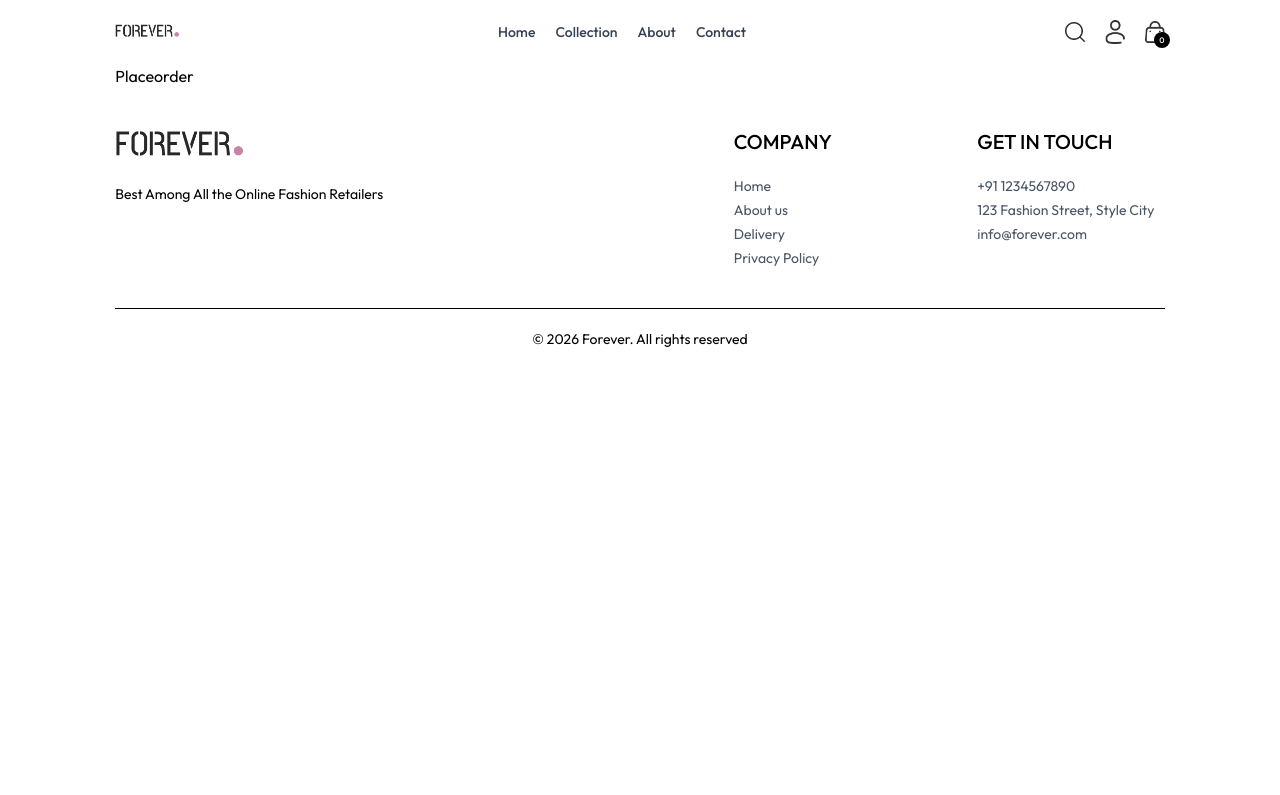
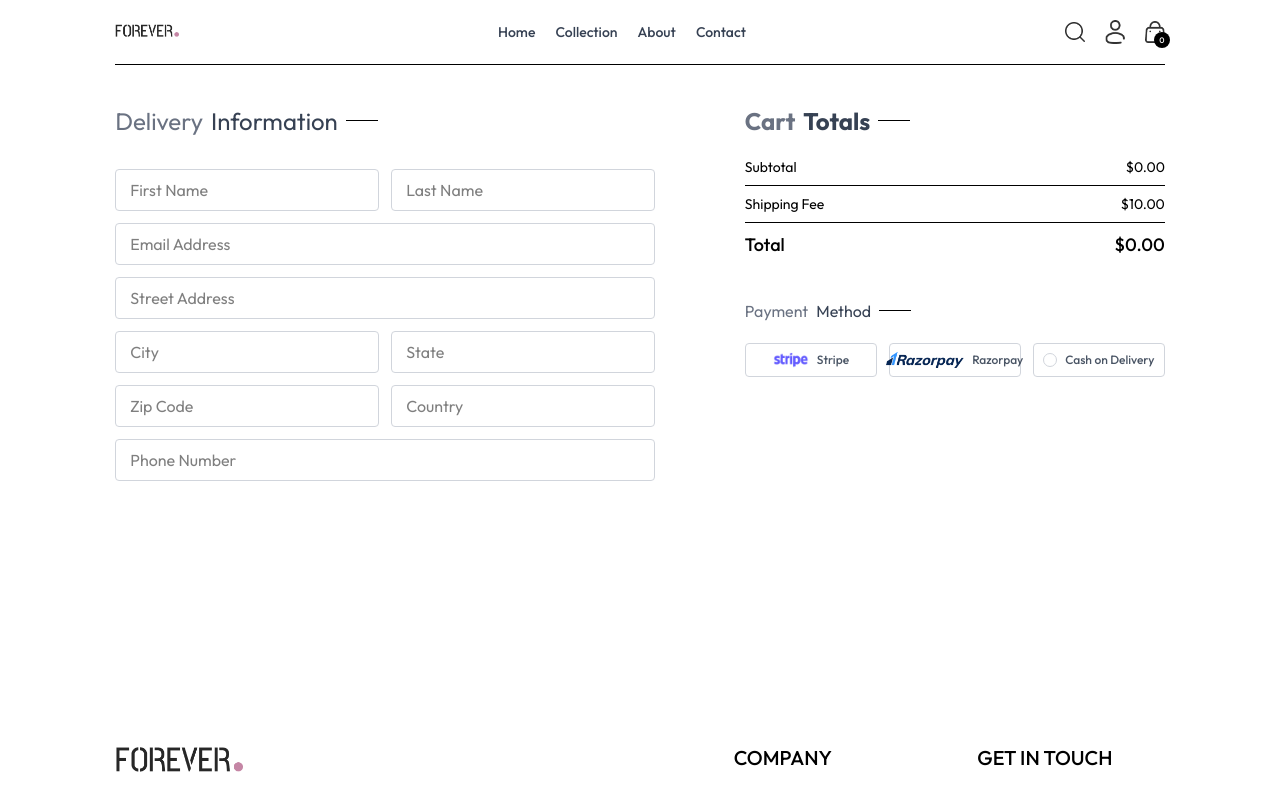
Before and after one commit to siddharthg-7/E-Commerce-Website, a React (Vite) app in the folder frontend/: page /PlaceOrder in a window 1280 px wide. Shown: the top 795 px of the page. Built offline with nearby package versions, Linux system fonts and the light colour scheme.

Commit message:
feat: enhance product and cart functionality with optimized state management and new CartTotal component

```diff
--- /dev/null
+++ b/frontend/src/components/CartTotal.jsx
@@ -0,0 +1,41 @@
+import React, { useContext } from 'react';
+import { ShopContext } from '../context/ShopContext';
+import Tittle from './Tittle';
+
+const CartTotal = () => {
+  const { currency, delivery_fee, getcartAmount } = useContext(ShopContext);
+
+  return (
+    <div className='w-full'>
+      <div className='text-2xl font-bold'>
+        <Tittle text1='Cart' text2='Totals' />
+      </div>
+
+      <div className='flex flex-col gap-2 mt-2 text-sm'>
+        <div className='flex justify-between'>
+          <p>Subtotal</p>
+          <p>{currency}{getcartAmount().toFixed(2)}</p>
+        </div>
+
+        <hr />
+
+        <div className='flex justify-between'>
+          <p>Shipping Fee</p>
+          <p>{currency}{delivery_fee.toFixed(2)}</p>
+        </div>
+
+        <hr />
+
+        <div className='flex justify-between font-medium text-lg'>
+          <p>Total</p>
+          <p>
+            {currency}
+            {(getcartAmount() === 0 ? 0 : getcartAmount() + delivery_fee).toFixed(2)}
+          </p>
+        </div>
+      </div>
+    </div>
+  );
+};
+
+export default CartTotal;
--- a/frontend/src/components/RelatedProducts.jsx
+++ b/frontend/src/components/RelatedProducts.jsx
@@ -1,21 +1,20 @@
-import React, { useEffect } from 'react'
-import { useContext } from 'react';
+import React, { useContext, useMemo } from 'react'
 import { ShopContext } from '../context/ShopContext';
 import ProductItem from './ProductItem';
 import Tittle from './Tittle';
 
 const RelatedProducts = ({category,subCategory}) => {
     const {products} = useContext(ShopContext);
-    const [related,setRelated] = React.useState([]);
-    useEffect(() => {
-        if(products.length > 0){
-            let productscopy = products.slice();
-            productscopy = productscopy.filter((item) => item.category === category );
-            productscopy = productscopy.filter((item) =>  item.subCategory === subCategory);
-            setRelated(productscopy.slice(0,5));
+        const related = useMemo(() => {
+            if (products.length === 0) {
+                return [];
+            }
 
-        }
-    }, [products, category, subCategory])
+            return products
+                .filter((item) => item.category === category)
+                .filter((item) => item.subCategory === subCategory)
+                .slice(0, 5);
+        }, [products, category, subCategory]);
 
   return (
     <div className='my-24'>
--- a/frontend/src/context/ShopContext.jsx
+++ b/frontend/src/context/ShopContext.jsx
@@ -1,6 +1,7 @@
-import { createContext, useEffect, useState } from "react";
+import { createContext, useState } from "react";
 import {products} from '../assets/assets'
 import { toast } from "react-toastify";
+import { useNavigate } from "react-router-dom";
 const ShopContext = createContext({
     products: [],
     currency: '$',
@@ -20,6 +21,7 @@ const ShopContextProvider = ({ children }) => {
     const [search,setSearch] = useState('');
     const [showsearch,setShowSearch] = useState(false);
     const [cartItems,setCartItems] = useState({});
+    const navigate = useNavigate();
     const addToCart = async (itemId,size) =>
     {
         if(!size) {
@@ -87,6 +89,29 @@ const ShopContextProvider = ({ children }) => {
 
   return totalcount;
 };
+
+const getcartAmount = () => {
+    let totalAmount = 0;
+
+    for (const itemId in cartItems) {
+        const productExists = products.some(p => p._id === itemId);
+
+        if (!productExists) continue;
+
+        const productData = products.find(p => p._id === itemId);
+
+        for (const size in cartItems[itemId]) {
+            const quantity = cartItems[itemId][size];
+
+            if (quantity > 0) {
+                totalAmount += productData.price * quantity;
+            }
+        }
+    }
+
+    return totalAmount;
+};
+
     const value = {
         products,
         currency,
@@ -98,7 +123,10 @@ const ShopContextProvider = ({ children }) => {
         cartItems,
         addToCart,
         removeFromCart,
-        getCartItemsCount
+        getCartItemsCount,
+        getcartAmount,
+        navigate
+
     };
 
     return (
--- a/frontend/src/pages/Cart.jsx
+++ b/frontend/src/pages/Cart.jsx
@@ -1,9 +1,19 @@
 import React, { useContext, useMemo } from 'react';
+import { useNavigate } from 'react-router-dom';
 import { ShopContext } from '../context/ShopContext';
 import { assets } from '../assets/assets';
+import Tittle from '../components/Tittle';
 
 const Cart = () => {
-  const { products, currency, cartItems, removeFromCart } = useContext(ShopContext);
+  const navigate = useNavigate();
+  const {
+    products,
+    currency,
+    cartItems,
+    delivery_fee,
+    removeFromCart,
+    getcartAmount,
+  } = useContext(ShopContext);
 
   const cartData = useMemo(() => {
     const tempData = [];
@@ -25,13 +35,20 @@ const Cart = () => {
     return tempData;
   }, [cartItems]);
 
+  const subTotal = getcartAmount();
+  const total = subTotal === 0 ? 0 : subTotal + delivery_fee;
+
   if (cartData.length === 0) {
     return <div className='border-t pt-8 text-gray-600'>Your cart is empty.</div>;
   }
 
   return (
     <>
-      {cartData.map((item, index) => {
+      <div className='text-2xl mb-4 border-t pt-8'>
+        <Tittle text1='YOUR' text2='CART' />
+      </div>
+
+      {cartData.map((item) => {
         const productData = products.find((product) => product._id === item._id);
 
         if (!productData) {
@@ -40,7 +57,7 @@ const Cart = () => {
 
         return (
           <div
-            key={index}
+            key={item._id + item.size}
             className='py-4 border-t border-b text-gray-700 grid grid-cols-[4fr_1fr_1fr] items-center gap-4'
           >
             <div className='flex items-start gap-6'>
@@ -50,28 +67,25 @@ const Cart = () => {
                 alt=''
               />
               <div>
-                <p className='text-xs sm:text-lg font-medium'>
-                  {productData.name}
-                </p>
+                <p className='text-xs sm:text-lg font-medium'>{productData.name}</p>
 
                 <div className='flex items-center gap-5 mt-2'>
                   <p>
                     {currency}
                     {productData.price}
                   </p>
-
-                  <p className='px-2 sm:px-3 sm:py-1 border bg-slate-50'>
-                    {item.size}
-                  </p>
+                  <p className='px-2 sm:px-3 sm:py-1 border bg-slate-50'>{item.size}</p>
                 </div>
               </div>
             </div>
+
             <input
-              className='border w-14 sm:w-20 px-2 py-1 text-center justify-self-center'
+              className='no-spinner border w-14 sm:w-20 px-2 py-1 text-center justify-self-center'
               type='number'
               min={1}
               defaultValue={item.quantity}
             />
+
             <img
               src={assets.bin_icon}
               alt='Remove'
@@ -81,8 +95,41 @@ const Cart = () => {
           </div>
         );
       })}
+
+      <div className='flex justify-end my-20'>
+        <div className='w-full sm:w-[450px]'>
+          <div className='text-2xl mb-4'>
+            <Tittle text1='CART' text2='TOTALS' />
+          </div>
+
+          <div className='flex flex-col gap-2 text-sm'>
+            <div className='flex justify-between border-b pb-2'>
+              <p>Subtotal</p>
+              <p>{currency}{subTotal.toFixed(2)}</p>
+            </div>
+            <div className='flex justify-between border-b pb-2'>
+              <p>Shipping Fee</p>
+              <p>{currency}{delivery_fee.toFixed(2)}</p>
+            </div>
+            <div className='flex justify-between font-semibold'>
+              <p>Total</p>
+              <p>{currency}{total.toFixed(2)}</p>
+            </div>
+          </div>
+
+          <div className='w-full text-end mt-6'>
+            <button
+              type='button'
+              onClick={() => navigate('/PlaceOrder')}
+              className='bg-black text-white text-sm px-8 py-3'
+            >
+              PROCEED TO CHECKOUT
+            </button>
+          </div>
+        </div>
+      </div>
     </>
   );
 };
 
-export default Cart
+export default Cart;
--- a/frontend/src/pages/Placeorder.jsx
+++ b/frontend/src/pages/Placeorder.jsx
@@ -1,8 +1,70 @@
 import React from 'react'
+import Tittle from '../components/Tittle'
+import CartTotal from '../components/CartTotal'
+import { assets } from '../assets/assets'
 
 const PlaceOrder = () => {
   return (
-    <div>Placeorder</div>
+    <div className='border-t pt-10 min-h-[80vh]'>
+      <div className='flex flex-col lg:flex-row items-start gap-10 lg:gap-16'>
+        <div className='w-full lg:max-w-[540px]'>
+          <div className='text-xl sm:text-2xl mb-5'>
+            <Tittle text1='Delivery' text2='Information' />
+          </div>
+
+          <div className='grid grid-cols-1 sm:grid-cols-2 gap-3'>
+            <input type='text' placeholder='First Name' className='border border-gray-300 rounded py-2 px-3.5 w-full' />
+            <input type='text' placeholder='Last Name' className='border border-gray-300 rounded py-2 px-3.5 w-full' />
+          </div>
+
+          <div className='mt-3'>
+            <input type='email' placeholder='Email Address' className='border border-gray-300 rounded py-2 px-3.5 w-full' />
+          </div>
+
+          <div className='mt-3'>
+            <input type='text' placeholder='Street Address' className='border border-gray-300 rounded py-2 px-3.5 w-full' />
+          </div>
+
+          <div className='grid grid-cols-1 sm:grid-cols-2 gap-3 mt-3'>
+            <input type='text' placeholder='City' className='border border-gray-300 rounded py-2 px-3.5 w-full' />
+            <input type='text' placeholder='State' className='border border-gray-300 rounded py-2 px-3.5 w-full' />
+          </div>
+
+          <div className='grid grid-cols-1 sm:grid-cols-2 gap-3 mt-3'>
+            <input type='number' placeholder='Zip Code' className='border border-gray-300 rounded py-2 px-3.5 w-full' />
+            <input type='text' placeholder='Country' className='border border-gray-300 rounded py-2 px-3.5 w-full' />
+          </div>
+
+          <div className='mt-3'>
+            <input type='number' placeholder='Phone Number' className='border border-gray-300 rounded py-2 px-3.5 w-full' />
+          </div>
+        </div>
+
+        <div className='w-full lg:max-w-[420px] lg:ml-auto'>
+          <CartTotal />
+
+          <div className='mt-10'>
+            <Tittle text1='Payment' text2='Method' />
+            <div className='flex flex-row flex-wrap gap-3 mt-2'>
+              <div className='flex-1 min-w-[120px] flex items-center justify-center gap-2 border p-2 cursor-pointer border-gray-300 rounded'>
+                <img className='h-4 object-contain' src={assets.stripe_logo} alt='Stripe' />
+                <p className='text-xs text-gray-600 font-medium'>Stripe</p>
+              </div>
+
+              <div className='flex-1 min-w-[120px] flex items-center justify-center gap-2 border p-2 cursor-pointer border-gray-300 rounded'>
+                <img className='h-4 object-contain' src={assets.razorpay_logo} alt='Razorpay' />
+                <p className='text-xs text-gray-600 font-medium'>Razorpay</p>
+              </div>
+
+              <div className='flex-1 min-w-[120px] flex items-center justify-center gap-2 border p-2 cursor-pointer border-gray-300 rounded'>
+                <p className='w-3.5 h-3.5 border border-gray-300 rounded-full'></p>
+                <p className='text-xs text-gray-600 font-medium'>Cash on Delivery</p>
+              </div>
+            </div>
+          </div>
+        </div>
+      </div>
+    </div>
   )
 }
 
--- a/frontend/src/pages/Product.jsx
+++ b/frontend/src/pages/Product.jsx
@@ -1,4 +1,4 @@
-import React, { useContext, useEffect, useState } from 'react';
+import React, { useContext, useMemo, useState } from 'react';
 import { useParams } from 'react-router-dom';
 import { assets } from '../assets/assets';
 import { ShopContext } from '../context/ShopContext';
@@ -7,28 +7,25 @@ import RelatedProducts from '../components/RelatedProducts';
 const Product = () => {
   const { productId } = useParams();
   const { products, currency, addToCart } = useContext(ShopContext);
-  const [productData, setProductData] = useState(null);
-  const [image, setImage] = useState('');
+  const [selectedImage, setSelectedImage] = useState('');
   const[size, setSize] = useState('');
 
+  const productData = useMemo(
+    () => products.find((item) => item._id === productId) || null,
+    [products, productId]
+  );
 
-  const fetchProductData = () => {
-    const product = products.find((item) => item._id === productId);
-
-    if (product) {
-      setProductData(product);
-      setImage(product.image[0]);
-      return;
+  const image = useMemo(() => {
+    if (!productData) {
+      return '';
     }
 
-    setProductData(null);
-    setImage('');
-  };
-  console.log(productData);
+    if (selectedImage && productData.image.includes(selectedImage)) {
+      return selectedImage;
+    }
 
-  useEffect(() => {
-    fetchProductData();
-  }, [productId, products]);
+    return productData.image[0];
+  }, [productData, selectedImage]);
 
   return productData ? (
     <div className='border-t-2 pt-10 transition-opacity ease-in duration-500 opacity-100'>
@@ -38,7 +35,7 @@ const Product = () => {
             {
               productData.image.map((item, index) => (
                 <img
-                  onClick={() => setImage(item)}
+                  onClick={() => setSelectedImage(item)}
                   key={index}
                   src={item}
                   alt={productData.name}
```
